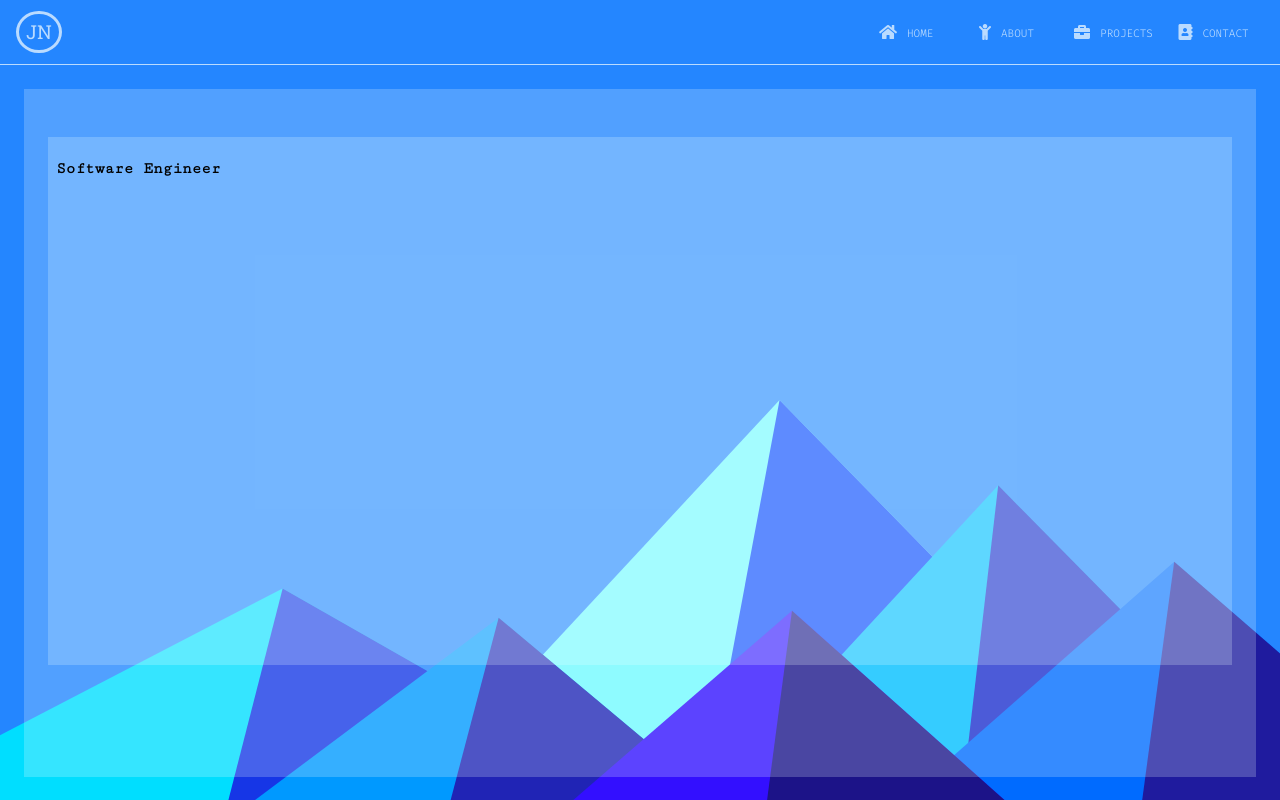
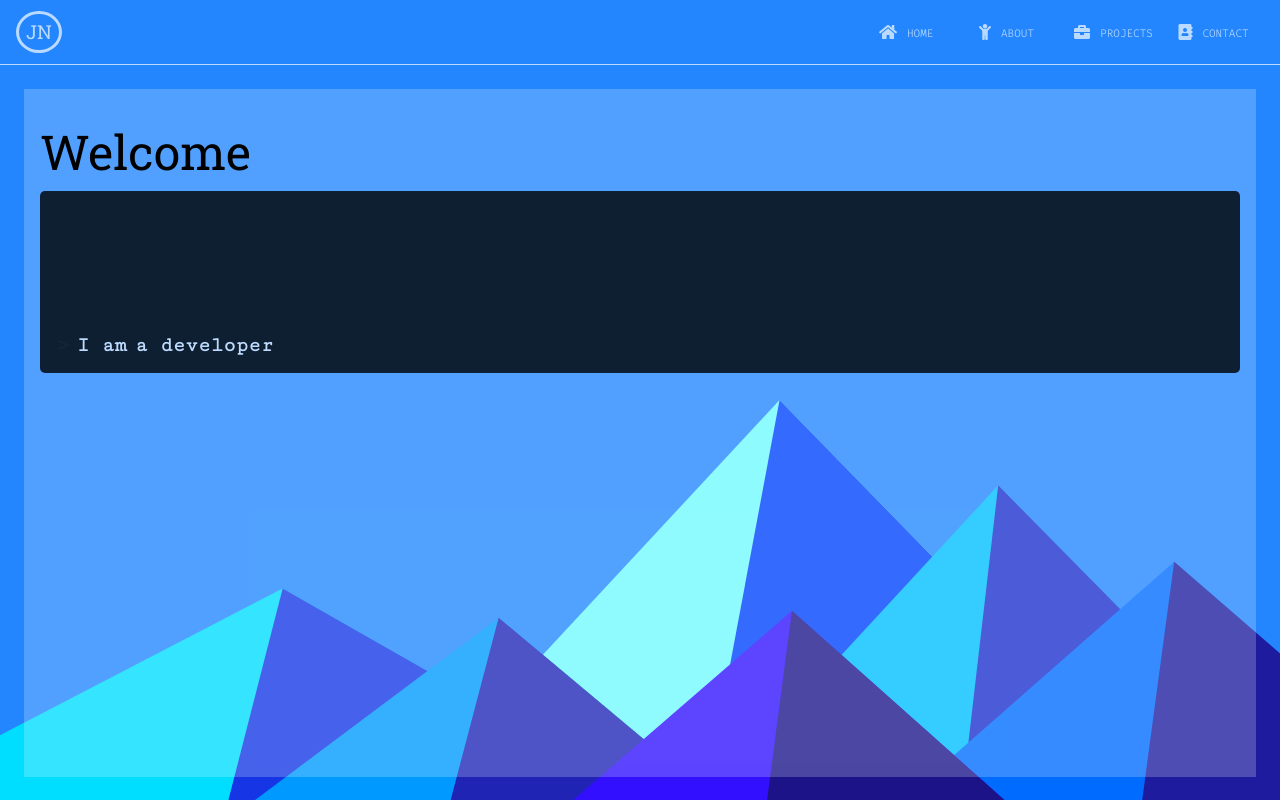
Before and after one commit to jason-nordheim/personal-website, a React (Create React App) app: page / in a window 1280 px wide. Built offline with nearby package versions, Linux system fonts and the light colour scheme; a web font is replaced by a local one.

Commit message:
changed descriptor location and mapped to be used

```diff
--- a/src/components/pages/home/Home.js
+++ b/src/components/pages/home/Home.js
@@ -1,22 +1,33 @@
 import React from "react";
 import Typewriter from 'typewriter-effect'
 import { typewriterSpeed } from "../../../data/app"
+import { intros } from '../../../data/about'
 
+import '../pageStyles.css'
 import './Home.css'
-import '../pageStyles.css'
 
 export const Home = () => {
-    const descriptors = ["Innovator", "Software Engineer", "Web Developer", "Coder", "Problem-solver", "Geek"]
+  const descriptors = intros.map(x => x.typewriter)
   return (
-    <div className="page home">
+    <div className="home">
+      <section>
+        <h1>Welcome</h1>
+      </section>
+      <div className="cta-wrapper">
+        <div className="cta no-select">
+        <span className="blink">></span>
+        <span>I am </span>
         <Typewriter className="cta" options={{
               strings: descriptors,
               delay: typewriterSpeed,
+              cursor: '▎',
               deleteSpeed: typewriterSpeed,
               autoStart: true,
               loop: true,
           }} />
         </div>
+      </div>
+    </div>
   );
 };
 
--- a/src/data/about.js
+++ b/src/data/about.js
@@ -16,8 +16,10 @@ export const contact = {
 };
 
 export const intros = [
-  "software engineer",
-  "self-starter",
-  "developer",
-  "techie",
+  { typewriter: "a software engineer 👨‍💻 " },
+  { typewriter: "a developer 💻 "},
+  { typewriter: "an innovator 💥 "},
+  { typewriter: "a problem-solver 🎉 "},
+  { typewriter: "a nerd 🤓 "},
+  { typewriter: "a photographer 📸 "},
 ];
```
Lines whose indentation alone changed are shown as unchanged.
